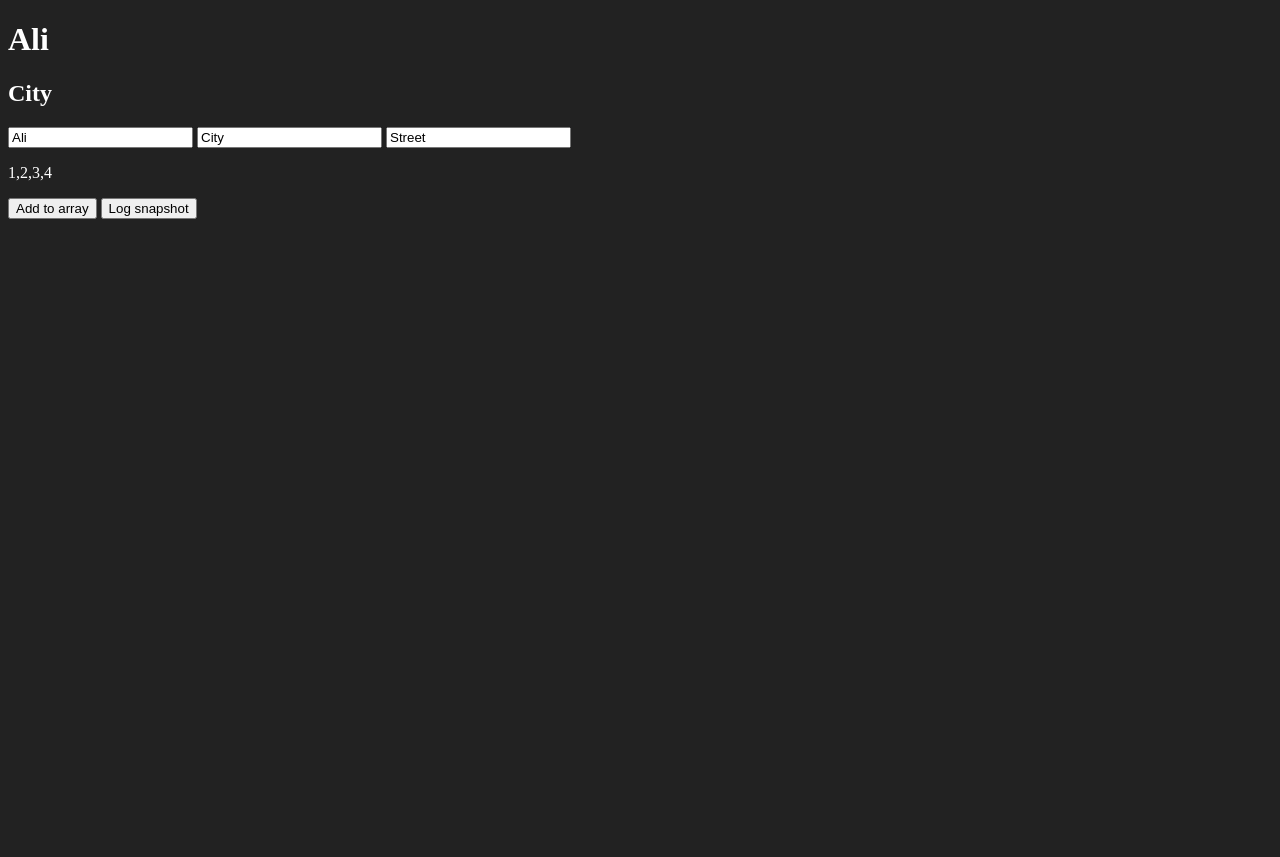
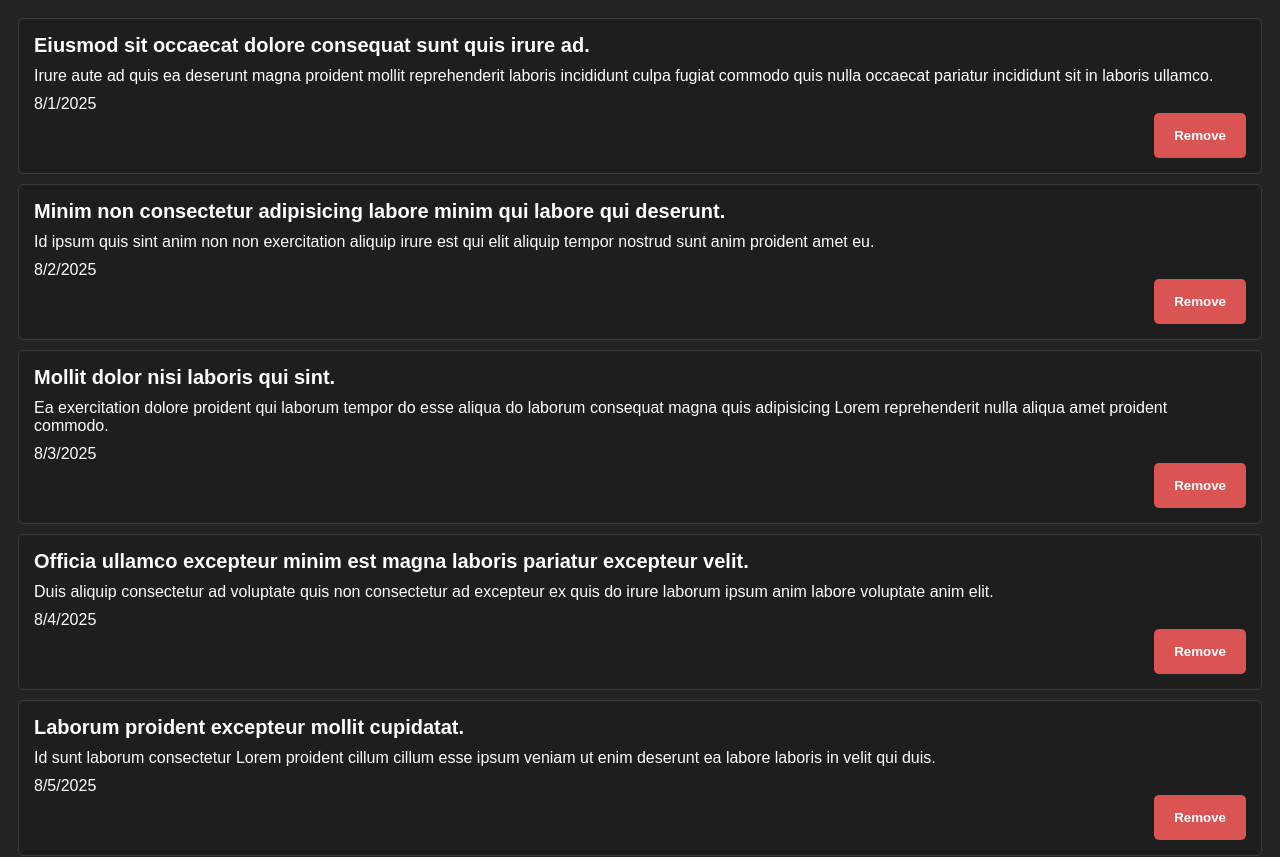
Before and after one commit to roslind-vasantha/svelte-course, a SvelteKit app: page / in a window 1280 px wide. Shown: the top 857 px of the page. Before the commit the page ends 800 px from the top, so only its background shows below. Built offline with nearby package versions, Linux system fonts and the light colour scheme.

Commit message:
feat: :sparkles: Displayed a list using #each and @const

```diff
--- a/package.json
+++ b/package.json
@@ -32,5 +32,9 @@
 		"typescript": "^5.0.0",
 		"typescript-eslint": "^8.20.0",
 		"vite": "^6.2.6"
+	},
+	"dependencies": {
+		"lorem-ipsum": "^2.0.8",
+		"uuid": "^11.1.0"
 	}
 }
--- /dev/null
+++ b/src/lib/components/Notification.svelte
@@ -0,0 +1,54 @@
+<script lang="ts">
+	import Button from './Button.svelte';
+
+	type Notification = {
+		notification: {
+			id: string;
+			title: string;
+			body: string;
+			date: number;
+		};
+		onremove?: (id: string) => void;
+	};
+
+	let { notification, onremove }: Notification = $props();
+
+	const { title, body, date, id } = notification;
+	const dateObject = new Date(date);
+</script>
+
+<div class="notification">
+	<h5>{title}</h5>
+	<p>{body}</p>
+	<time datetime={dateObject.toISOString()}>{dateObject.toLocaleDateString()}</time>
+
+	<div class="actions">
+		<Button
+			--buttonBgColor="rgb(218,84,84)"
+			onclick={() => {
+				onremove?.(id);
+			}}>Remove</Button
+		>
+	</div>
+</div>
+
+<style lang="scss">
+	.notification {
+		border: 1px solid #3a3a3a;
+		background-color: #1e1e1efa;
+		padding: 15px;
+		border-radius: 5px;
+		font-family: Arial, Helvetica, sans-serif;
+		.actions {
+			display: flex;
+			justify-content: flex-end;
+		}
+		h5 {
+			margin: 0 0 10px;
+			font-size: 20px;
+		}
+		p {
+			margin: 0 0 10px;
+		}
+	}
+</style>
--- /dev/null
+++ b/src/lib/utils/generate-notifications.ts
@@ -0,0 +1,19 @@
+import { loremIpsum } from 'lorem-ipsum';
+import { v4 as uuidv4 } from 'uuid';
+
+function generateNotifications(length = 10) {
+	return Array(length)
+		.fill(null)
+		.map((n, i) => {
+			const date = new Date();
+			date.setDate(date.getDate() + i);
+			return {
+				id: uuidv4(),
+				title: loremIpsum({ count: 1, sentenceLowerBound: 5, sentenceUpperBound: 10 }),
+				body: loremIpsum({ count: 1, sentenceLowerBound: 20, sentenceUpperBound: 25 }),
+				date: date.getTime()
+			};
+		});
+}
+
+export default generateNotifications;
--- a/src/routes/+page.svelte
+++ b/src/routes/+page.svelte
@@ -1,56 +1,59 @@
 <script lang="ts">
-	let array = $state([1, 2, 3, 4]);
-	let objectsArray = $state([{ id: 1 }, { id: 2 }]);
-	let object = $state({
-		firstName: 'Ali',
-		lastName: 'Afroze',
-		address: {
-			city: 'City',
-			street: 'Street'
-		}
-	});
+	import Notification from '$lib/components/Notification.svelte';
+	import generateNotifications from '$lib/utils/generate-notifications';
 
-	// $effect(() => {
-	// 	console.log(object);
-	// });
+	let notifications = $state(generateNotifications());
 
-	// $inspect(object).with(console.trace);
-
-	$effect(() => {
-		$inspect.trace();
-		console.log(object.firstName);
-		console.log(object.address.city);
-	});
+	// console.log(generateNotifications());
+	console.log(notifications);
 </script>
 
-{@debug object, array}
-<h1>{object.firstName}</h1>
-<h2>{object.address.city}</h2>
+<ul>
+	<!-- {#each notifications as notification, index}
+		<li>
+			{index}
+			{notification.title}
+		</li>
+	{/each} -->
 
-<input bind:value={object.firstName} />
-<input bind:value={object.address.city} />
-<input bind:value={object.address.street} />
-<p>{array}</p>
-<button
-	onclick={() => {
-		// array.push(Math.round(Math.random() * 10));
-		// array[0] = Math.round(Math.random() * 10);
-		array[1] = Math.round(Math.random() * 10);
-	}}>Add to array</button
->
+	<!-- {#each notifications as { title, body, date }}
+		{@const dateObject = new Date(date)}
+		<li>
+			<h5>{title}</h5>
+			<p>{body}</p>
+			<time datetime={dateObject.toISOString()}>{dateObject.toLocaleDateString()}</time>
+		</li>
+	{:else}
+		<p>no notifications</p>
+	{/each} -->
 
-<button
-	onclick={() => {
-		// console.log(object);
-		console.log($state.snapshot(object));
-	}}
->
-	Log snapshot
-</button>
+	{#each notifications as notification, index}
+		<li>
+			<Notification
+				{notification}
+				onremove={(id) => {
+					// alert(id);
+					notifications.splice(index, 1);
+				}}
+			/>
+		</li>
+	{:else}
+		<p>no notifications</p>
+	{/each}
+</ul>
 
 <style>
 	:global(body) {
 		background-color: #222;
 		color: #fff;
 	}
+
+	ul {
+		list-style: none;
+		padding: 10px;
+		margin: 0;
+		li {
+			margin-bottom: 10px;
+		}
+	}
 </style>
```
Also changed, not shown: 1 other file (tests, documents, lock files or other folders).
